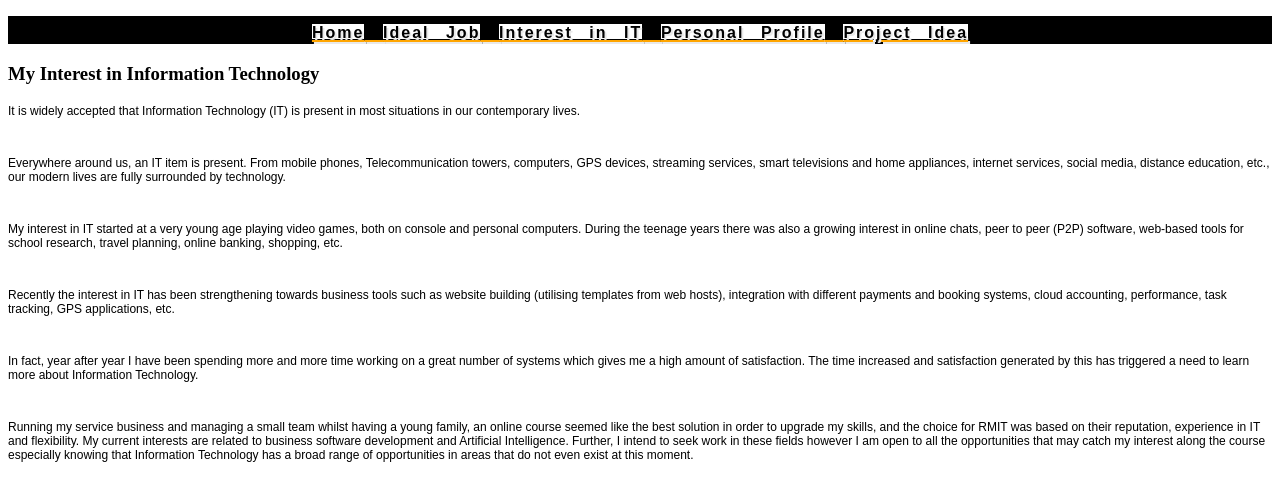
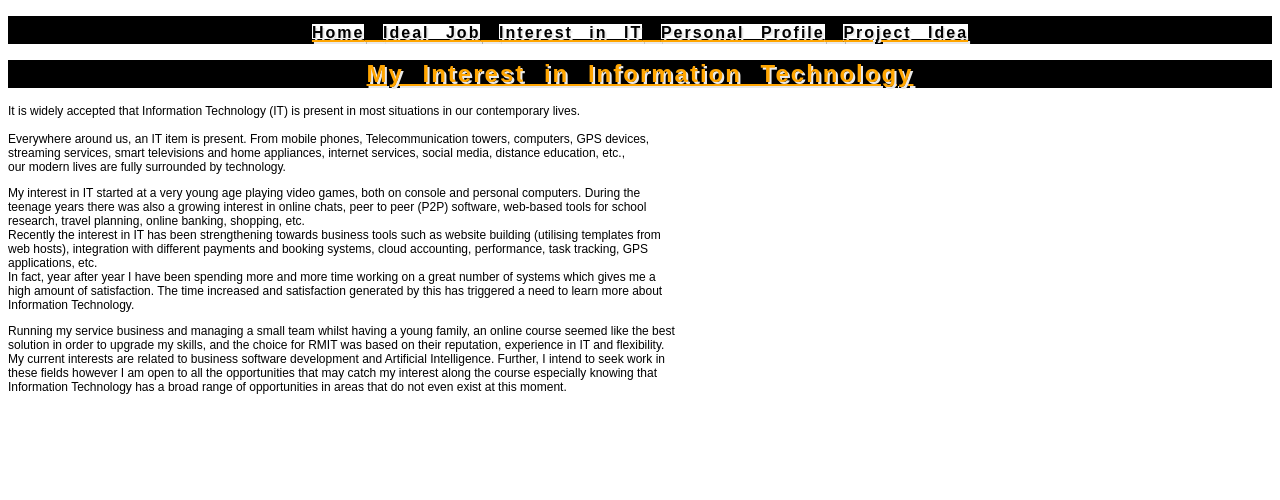
Before and after one commit to Felipeaos/assignment1, a plain HTML site: page Interest in IT.html in a window 1280 px wide. Drawn offline with Linux system fonts and the light colour scheme.

Commit message:
Update Interest in IT.html

```diff
--- a/Interest in IT.html
+++ b/Interest in IT.html
@@ -17,20 +17,32 @@
 </h1>
 </div>
 
-</p>
-<p><strong><h3>My Interest in Information Technology</h3></strong></p>
+
+<strong><h1>My Interest in Information Technology</h1></strong>
 <p></p>
-<p>It is widely accepted that Information Technology (IT) is present in most situations in our contemporary lives.</p>
-<p><br></p>
-<p>Everywhere around us, an IT item is present. From mobile phones, Telecommunication towers, computers, GPS devices, streaming services, smart televisions and home appliances, internet services, social media, distance education, etc., our modern lives are fully surrounded by technology.</p>
-<p><br></p>
-<p>My interest in IT started at a very young age playing video games, both on console and personal computers. During the teenage years there was also a growing interest in online chats, peer to peer (P2P) software, web-based tools for school research, travel planning, online banking, shopping, etc.</p>
-<p><br></p>
-<p>Recently the interest in IT has been strengthening towards business tools such as website building (utilising templates from web hosts), integration with different payments and booking systems, cloud accounting, performance, task tracking, GPS applications, etc.</p>
-<p><br></p>
-<p>In fact, year after year I have been spending more and more time working on a great number of systems which gives me a high amount of satisfaction. The time increased and satisfaction generated by this has triggered a need to learn more about Information Technology.</p>
-<p><br></p>
-<p>Running my service business and managing a small team whilst having a young family, an online course seemed like the best solution in order to upgrade my skills, and the choice for RMIT was based on their reputation, experience in IT and flexibility. My current interests are related to business software development and Artificial Intelligence. Further, I intend to seek work in these fields however I am open to all the opportunities that may catch my interest along the course especially knowing that Information Technology has a broad range of opportunities in areas that do not even exist at this moment.</p>
+<p>It is widely accepted that Information Technology (IT) is present in most situations in our contemporary lives.<br>
+<br>
+Everywhere around us, an IT item is present. From mobile phones, Telecommunication towers, computers, GPS devices, <br>
+ streaming services, smart televisions and home appliances, internet services, social media, distance education, etc.,<br>
+ our modern lives are fully surrounded by technology.<br>
+
+<p>My interest in IT started at a very young age playing video games, both on console and personal computers. During the <br>
+ teenage years there was also a growing interest in online chats, peer to peer (P2P) software, web-based tools for school <br>
+ research, travel planning, online banking, shopping, etc.<br>
+
+Recently the interest in IT has been strengthening towards business tools such as website building (utilising templates from<br>
+ web hosts), integration with different payments and booking systems, cloud accounting, performance, task tracking, GPS <br>
+ applications, etc.<br>
+
+In fact, year after year I have been spending more and more time working on a great number of systems which gives me a <br>
+ high amount of satisfaction. The time increased and satisfaction generated by this has triggered a need to learn more about <br>
+ Information Technology.</p>
+
+<p>Running my service business and managing a small team whilst having a young family, an online course seemed like the best<br>
+ solution in order to upgrade my skills, and the choice for RMIT was based on their reputation, experience in IT and flexibility.<br>
+ My current interests are related to business software development and Artificial Intelligence. Further, I intend to seek work in <br>
+ these fields however I am open to all the opportunities that may catch my interest along the course especially knowing that <br>
+ Information Technology has a broad range of opportunities in areas that do not even exist at this moment.</p>
 <p><br></p>
 
 </div>
```
